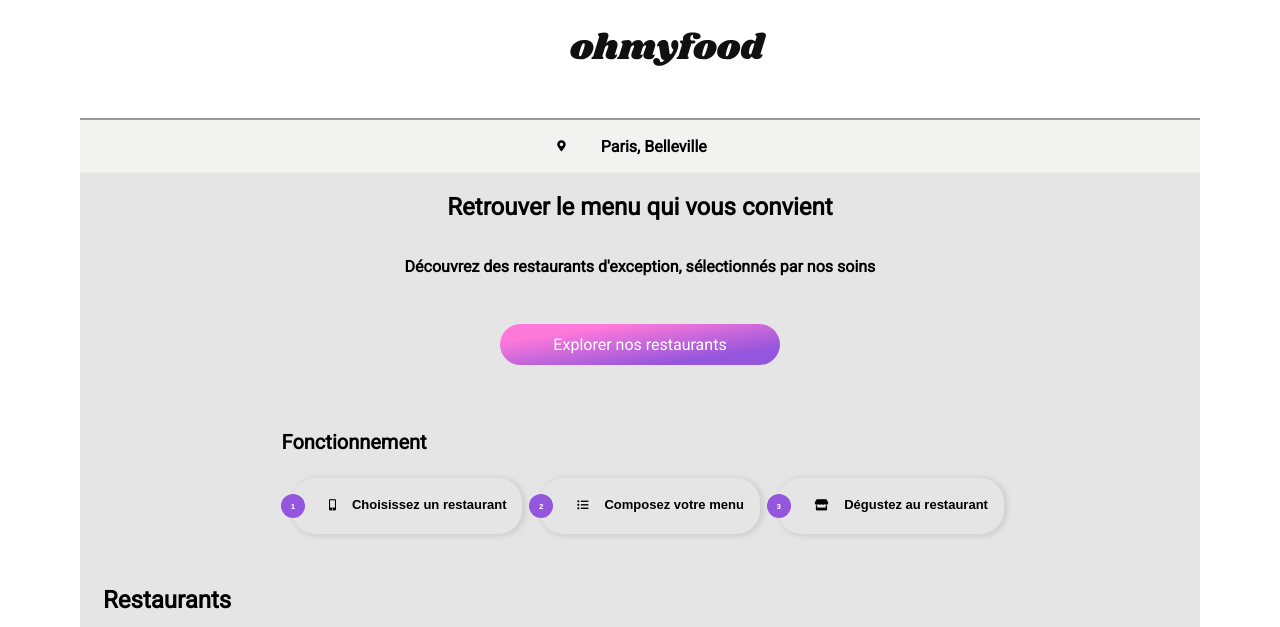
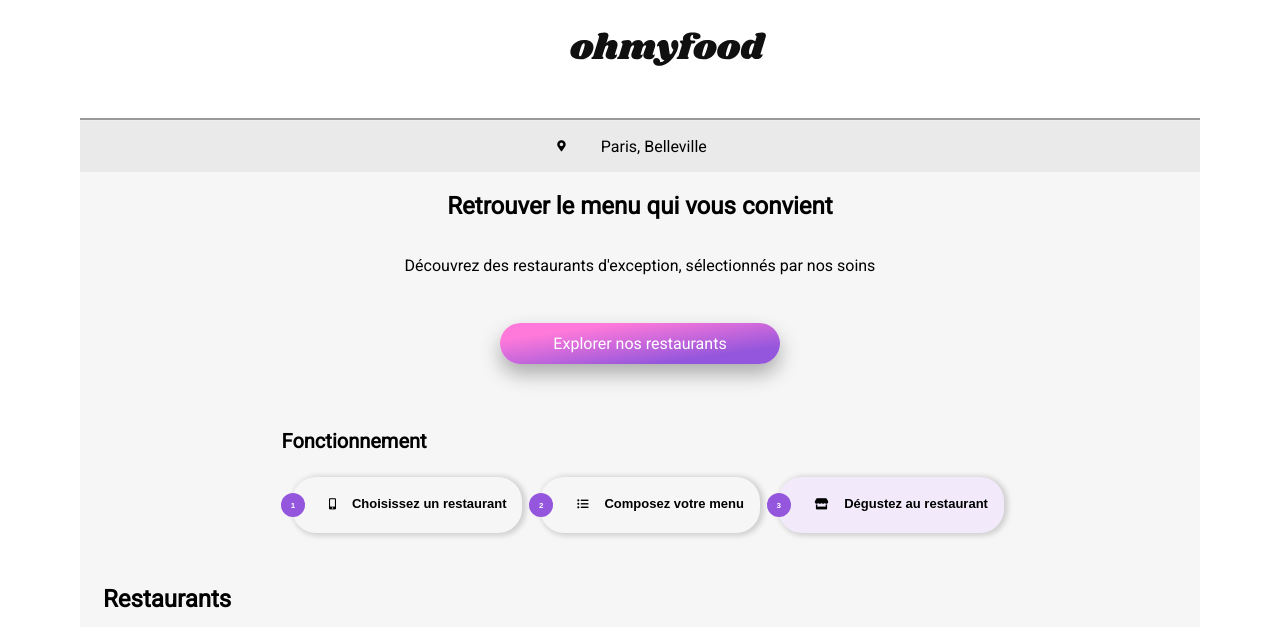
Before and after one commit to CHMEH80/KwasiNyagbe_3_05122020, a website: page index.html in a window 1280 px wide. Shown: the top 627 px of the page. Drawn offline with Linux system fonts and the light colour scheme; a web font is replaced by a local one.

Commit message:
Correction demandée

```diff
--- a/src/scss/accueil.scss
+++ b/src/scss/accueil.scss
@@ -34,13 +34,14 @@
   display: flex;
   justify-content: center;
   border-top-style: groove;
-  background-color: #f2f2f1;
+  background-color:#EAEAEA;
   border-bottom: 0.1px solid rgba(209, 209, 209, 0.2);
 }
 
 .button1 {
   background: linear-gradient(172deg, $couleur_2 21%, $couleur_1 79%);
-  box-shadow: 0 0 0.5rem 0.3rem $couleur-de-fond;
+  // box-shadow: 0 0 0.5rem 0.3rem $couleur-de-fond;
+  box-shadow: 0 10px 20px 0 rgba(0, 0, 0, 0.3);
   color: $cd-txt;
   width: 63%;
   border: none;
@@ -90,6 +91,7 @@
   padding: 1rem;
   border-radius: 1.5rem;
   font-family: 'Raleway', sans-serif;
+  background-color: #F6F6F6;
   box-shadow: 2px 1px 5px 2px rgb(209, 209, 209);
 
   &::before {
@@ -126,7 +128,7 @@
 section#resrvationmenu {
   display: flex;
   flex-direction: column;
-  background-color: $couleur-de-fond;
+  background-color: #F6F6F6;
 }
 
 .fonctionnement {
@@ -210,13 +212,13 @@
 section#restaurants {
   display: flex;
   flex-direction: column;
-  background-color: #e5e5e5;
+  background-color:#F6F6F6;
   margin-top: 1.5rem;
   padding-bottom: 3rem;
 }
 
 a {
-  padding: 1.5rem 0 0 1.5rem;
+  padding: 0rem 0 0 1.5rem;
   text-decoration: none;
   color: #000;
 }
--- a/src/scss/style.scss
+++ b/src/scss/style.scss
@@ -4,7 +4,7 @@
 $couleur_2:#ff79da;
 $couleur_3:#99e2d0;
 $cd-txt: white;
-$couleur-de-fond:#e5e5e5;
+$couleur-de-fond:lighten(#e5e5e5 10%);
 
 
 // Les imports
```
Also changed, not shown: css/style.css.
